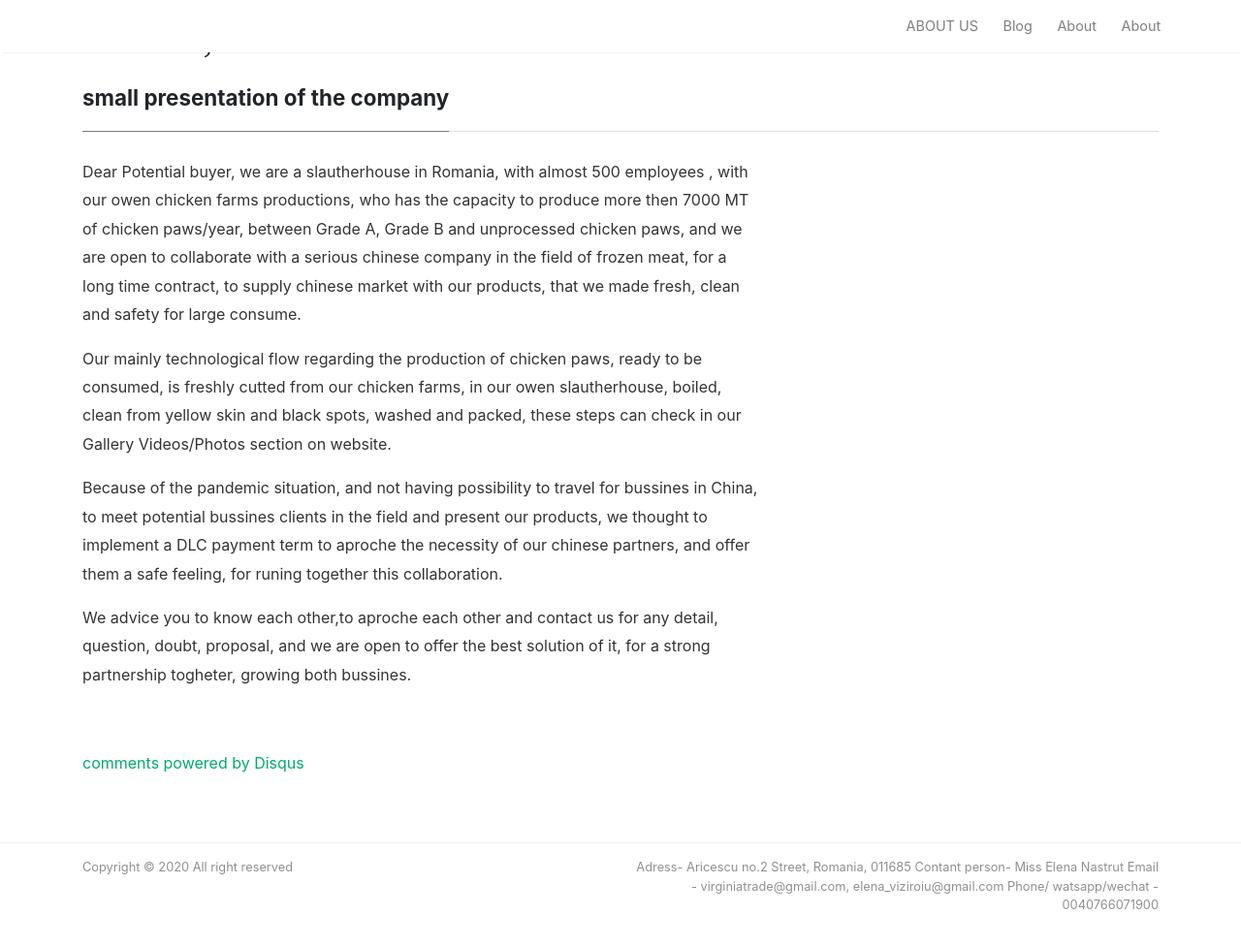
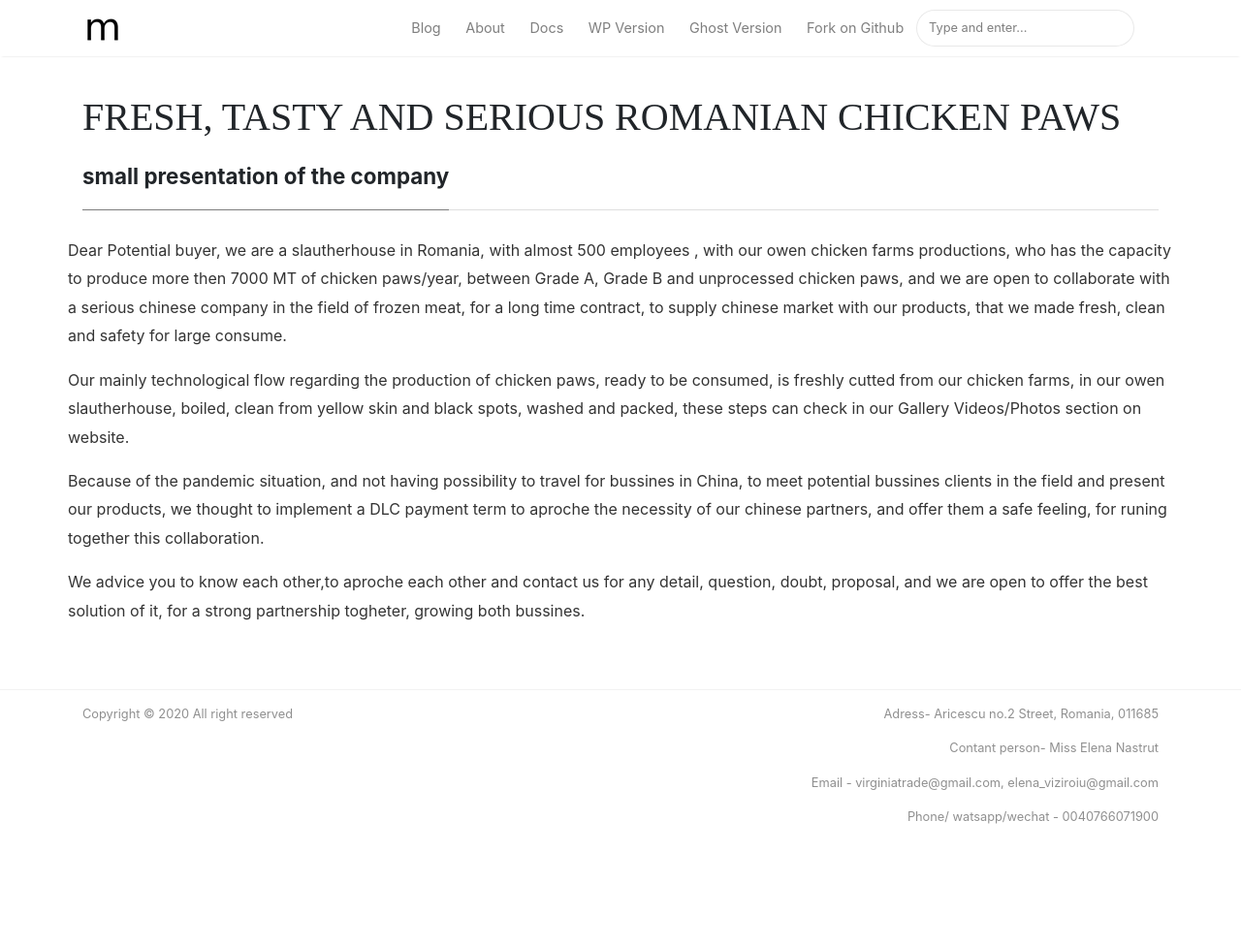
Before and after one commit to gpf192/gpf192.github.io, a Jekyll site: the page built from _pages/about.md, in a window 1280 px wide and 1017 px high. Shown: the top 977 px of the window at 97% size. Built offline with Jekyll 4.4.1, drawn with Linux system fonts in a browser that asks for light colours; nearby versions of some CDN libraries; comment, search, counter and statistics services are not loaded.

Commit message:
feat style

```diff
--- a/_layouts/default.html
+++ b/_layouts/default.html
@@ -48,9 +48,9 @@ ga('send', 'pageview');
     <div class="container pr-0">
 
         <!-- Begin Logo -->
-<!--    <a class="navbar-brand" href="{{ site.baseurl }}/">
+        <a class="navbar-brand" href="{{ site.baseurl }}/">
             <img src="{{ site.baseurl }}/{{ site.logo }}" alt="{{ site.name }}">
-    </a>-->
+        </a>
         <!-- End Logo -->
 
         <button class="navbar-toggler" type="button" data-toggle="collapse" data-target="#navbarMediumish" aria-controls="navbarSupportedContent" aria-expanded="false" aria-label="Toggle navigation">
@@ -68,22 +68,14 @@ ga('send', 'pageview');
                     {% else %}
                 <li class="nav-item">
                     {% endif %}
-                    <a class="nav-link" href="{{ site.baseurl }}/about">ABOUT US</a>
+                    <a class="nav-link" href="{{ site.baseurl }}/about">Blog</a>
                 </li>
 
                 <li class="nav-item">
-                    <a class="nav-link" href="{{ site.baseurl }}/index.html">Blog</a>
+                    <a class="nav-link" href="{{ site.baseurl }}/index.html">About</a>
                 </li>
 
                 <li class="nav-item">
-                    <a class="nav-link" href="{{ site.baseurl }}/about">About</a>
-                </li>
-
-                <li class="nav-item">
-                    <a class="nav-link" href="{{ site.baseurl }}/about">About</a>
-                </li>
-
-<!--                <li class="nav-item">
                     <a target="_blank" class="nav-link" href="https://bootstrapstarter.com/bootstrap-templates/template-mediumish-bootstrap-jekyll/"> Docs</a>
                 </li>
 
@@ -97,9 +89,9 @@ ga('send', 'pageview');
 
                 <li class="nav-item">
                     <a target="_blank" class="nav-link" href="https://github.com/wowthemesnet/mediumish-theme-jekyll"><i class="fab fa-github"></i> Fork on Github</a>
-                </li>-->
+                </li>
 
-                <!--{% include search-lunr.html %}-->
+                {% include search-lunr.html %}
 
             </ul>
 
@@ -112,9 +104,7 @@ ga('send', 'pageview');
 <!-- End Navigation
 ================================================== -->
 
-<!--
 <div class="site-content">
--->
 
 <div class="container">
 
@@ -187,10 +177,10 @@ ga('send', 'pageview');
             </div>
 
             <div class="col-md-6 col-sm-6 text-center text-lg-right">
-                Adress- Aricescu no.2 Street, Romania, 011685
-                Contant person- Miss Elena Nastrut
-                Email - virginiatrade@gmail.com, elena_viziroiu@gmail.com
-                Phone/ watsapp/wechat - 0040766071900
+                <p> Adress- Aricescu no.2 Street, Romania, 011685 </p>
+                <p> Contant person- Miss Elena Nastrut </p>
+                <p> Email - virginiatrade@gmail.com, elena_viziroiu@gmail.com </p>
+                <p> Phone/ watsapp/wechat - 0040766071900 </p>
             </div>
 
 <!--            <div class="col-md-6 col-sm-6 text-center text-lg-right">
--- a/_pages/about.md
+++ b/_pages/about.md
@@ -2,11 +2,10 @@
 layout: page
 title: small presentation of the company
 permalink: /about
-comments: true
+comments: false
 ---
 
 <div class="row justify-content-between">
-<div class="col-md-8 pr-5">
 
 <p>Dear Potential buyer, we are a slautherhouse in Romania, with almost 500 employees , with our owen chicken farms productions, who has the capacity to produce more then 7000 MT of chicken paws/year, between Grade A, Grade B and unprocessed chicken paws, and we are open to collaborate with a serious chinese company in the field of frozen meat, for a long time contract, to supply chinese market with our products, that we made fresh, clean and safety for large consume.</p>
 
@@ -17,5 +16,3 @@ comments: true
 <p>We advice you to know each other,to aproche each other and contact us for any detail, question, doubt, proposal, and we are open to offer the best solution of it, for a strong partnership togheter, growing both bussines.</p>
 
 </div>
-
-</div>
```
Lines whose indentation alone changed are shown as unchanged.
